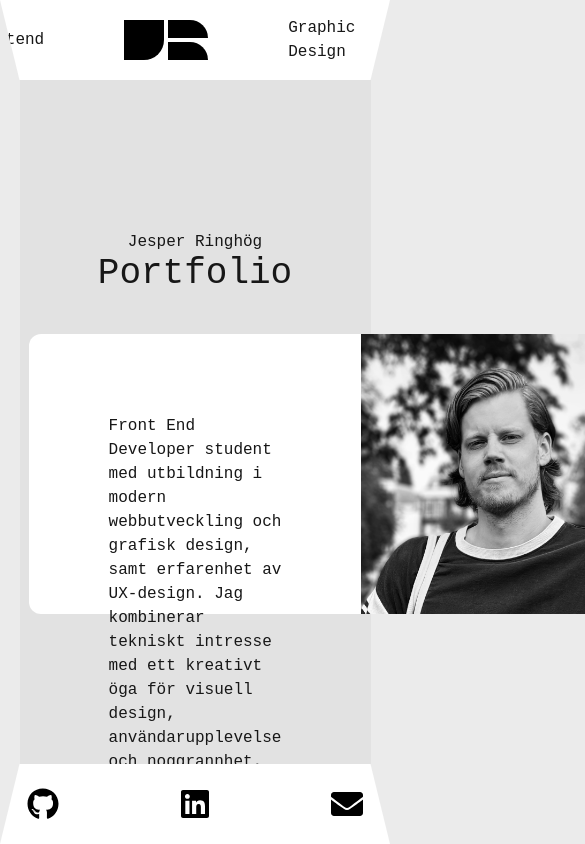
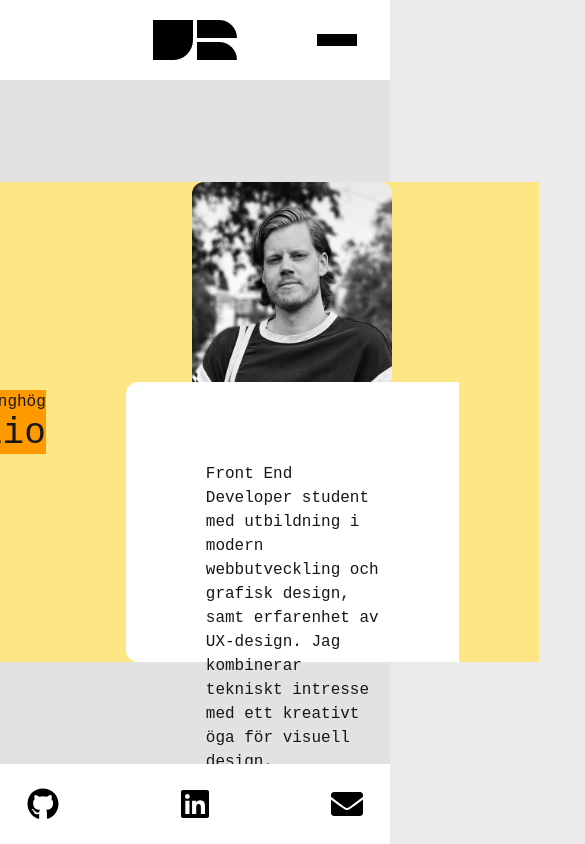
Before and after one commit to jesperringhog/the-portfolio, a Next.js app: page / in a window 390 px wide. Shown: the top 844 px of the page, 585 px wide, since content can reach past the window. Built offline with nearby package versions, Linux system fonts and the light colour scheme.

Commit message:
added dropdown meny for smaller devices

```diff
--- a/app/components/footer/Footer.tsx
+++ b/app/components/footer/Footer.tsx
@@ -2,7 +2,7 @@ import { FaEnvelope, FaGithub, FaLinkedin } from "react-icons/fa";
 import { IconComponent } from "./Icon";
 
 export const Footer = () => (
-    <footer id="contact" className="flex justify-center items-center footer-shape h-20 bg-white">
+    <footer id="contact" className="flex justify-center items-center h-20 bg-white xl:[clip-path:polygon(0%_100%,100%_100%,95%_0%,5%_0%)]">
       <div className="flex gap-20">
         <IconComponent href="https://github.com/jesperringhog" reactIcon={FaGithub} />
         <IconComponent href="https://www.linkedin.com/in/jesper-ringh%C3%B6g-649104125/" reactIcon={FaLinkedin} />
--- /dev/null
+++ b/app/components/header/DropDownBtn.tsx
@@ -0,0 +1,21 @@
+"use client";
+
+type DropDownBtnProps = {
+  open: boolean;
+  openMenu: (open: boolean) => void;
+};
+
+export const DropDownBtn = ({ open, openMenu }: DropDownBtnProps) => (
+  <button
+    className="h-full flex-1 cursor-pointer xl:hidden"
+    onClick={() => {
+      openMenu(!open);
+    }}
+  >
+    <div className={`h-full flex flex-col justify-center hover:justify-between ${open ? "" : ""}`}>
+      <div className="w-10 h-1 bg-black"></div>
+      <div className="w-10 h-1 bg-black"></div>
+      <div className="w-10 h-1 bg-black"></div>
+    </div>
+  </button>
+);
--- /dev/null
+++ b/app/components/header/DropDownMenu.tsx
@@ -0,0 +1,27 @@
+"use client";
+
+import Link from "next/link";
+
+type DropDownMenuProps = {
+  openMenu: boolean;
+};
+
+export const DropDownMenu = ({ openMenu }: DropDownMenuProps) => {
+  return (
+    openMenu && (
+      <div className="flex justify-center">
+        <ul className="w-full flex flex-col items-center gap-5 bg-white p-10 absolute top-20 xl:hidden">
+          <li className="hover:font-bold">
+            <Link href={"/frontend"}>Frontend</Link>
+          </li>
+          <li className="hover:font-bold">
+            <Link href={"/graphicdesign"}>Graphic Design</Link>
+          </li>
+          <li className="hover:font-bold">
+            <Link href={"/contact"}>Contact</Link>
+          </li>
+        </ul>
+      </div>
+    )
+  );
+};
--- a/app/components/header/Header.tsx
+++ b/app/components/header/Header.tsx
@@ -1,15 +1,44 @@
 "use client";
+
+import { useState } from "react";
+import { DropDownBtn } from "./DropDownBtn";
 import { JrLogo } from "./JrLogo";
 import { NavBtn } from "./NavBtn";
+import { DropDownMenu } from "./DropDownMenu";
 
-export const Header = () => (
-  <header className="header-shape h-20 p-5 bg-white">
-    <nav className="flex gap-20 justify-center items-center w-full max-h-10">
-      <div className="flex-1"></div>
-      <NavBtn href="/frontend" children="Frontend" activeClass="rounded-full cursor-default" defaultClass="focus:rounded-l-full"/>
-      <JrLogo />
-      <NavBtn href="/graphicdesign" children="Graphic Design" activeClass="rounded-full hover:rounded-none" defaultClass="focus:rounded-r-full"/>
-      <NavBtn href="/contact" children="Contact" defaultClass="focus:rounded-l-full" />
-    </nav>
-  </header>
-);
+export const Header = () => {
+  const [open, setOpen] = useState(false);
+
+  const openMenu = (open: boolean) => setOpen(open);
+
+  return (
+    <>
+      <header className="h-20 p-5 bg-white xl:[clip-path:polygon(0%_0%,100%_0%,95%_100%,5%_100%)]">
+        <nav className="w-full h-full flex gap-20 justify-center items-center max-h-10">
+          <div className="flex-1">
+          </div>
+          <NavBtn
+            href="/frontend"
+            children="Frontend"
+            activeClass="rounded-full cursor-default"
+            defaultClass="focus:rounded-l-full"
+          />
+          <JrLogo />
+          <NavBtn
+            href="/graphicdesign"
+            children="Graphic Design"
+            activeClass="rounded-full hover:rounded-none"
+            defaultClass="focus:rounded-r-full"
+          />
+          <NavBtn
+            href="/contact"
+            children="Contact"
+            defaultClass="focus:rounded-l-full"
+          />
+          <DropDownBtn open={open} openMenu={openMenu} />
+        </nav>
+      </header>
+      <DropDownMenu openMenu={open} />
+    </>
+  );
+};
--- a/app/components/header/NavBtn.tsx
+++ b/app/components/header/NavBtn.tsx
@@ -22,7 +22,7 @@ export const NavBtn = ({
   return (
     <Link
       href={href}
-      className={`flex flex-1 justify-center items-center h-10
+      className={`hidden xl:flex flex-1 justify-center items-center h-10
       duration-300 ease-in-out ${
         isActive
           ? `bg-black text-white font-medium ${activeClass}`
--- a/app/globals.css
+++ b/app/globals.css
@@ -26,13 +26,3 @@ body {
   scroll-behavior: smooth;
   transition: 0.5s;
 }
-
-@layer utilities {
-  .header-shape {
-    clip-path: polygon(0% 0%, 100% 0%, 95% 100%, 5% 100%);
-  }
-
-  .footer-shape {
-    clip-path: polygon(0% 100%, 100% 100%, 95% 0%, 5% 0%);
-  }
-}
--- a/app/layout.tsx
+++ b/app/layout.tsx
@@ -1,8 +1,9 @@
 import type { Metadata } from "next";
-import { Geist, Geist_Mono, Water_Brush } from "next/font/google";
+// import { Geist, Geist_Mono, Water_Brush } from "next/font/google";
 import "./globals.css";
 import { Header } from "./components/header/Header";
 import { Footer } from "./components/footer/Footer";
+import { DropDownMenu } from "./components/header/DropDownMenu";
 
 // const geistSans = Geist({
 //   variable: "--font-geist-sans",
@@ -10,15 +11,9 @@ import { Footer } from "./components/footer/Footer";
 // });
 
 // const geistMono = Geist_Mono({
-  //   variable: "--font-geist-mono",
-  //   subsets: ["latin"],
-  // });
-
-  // const waterBrush = Water_Brush({
-  //   style: "normal",
-  //   weight: "400",
-  //   subsets: ["latin"]
-  // });
+//   variable: "--font-geist-mono",
+//   subsets: ["latin"],
+// });
 
 export const metadata: Metadata = {
   title: "Create Next App",
@@ -30,15 +25,13 @@ export default function RootLayout({
 }: Readonly<{
   children: React.ReactNode;
 }>) {
+
   return (
-    <html
-      lang="en"
-      className={`h-full antialiased`}
-    >
+    <html lang="en" className={`h-full antialiased`}>
       <body className="h-full flex flex-col">
         <Header />
         <div className="flex flex-col flex-1 font-sans dark:bg-black">
-          <main className="flex-1 mx-[5%] bg-[#e2e2e2] dark:bg-black sm:items-start">
+          <main className="flex-1 xl:mx-[5%] bg-[#e2e2e2] dark:bg-black sm:items-start">
             {children}
           </main>
         </div>
@@ -46,4 +39,4 @@ export default function RootLayout({
       </body>
     </html>
   );
-};
+}
--- a/app/page.tsx
+++ b/app/page.tsx
@@ -3,11 +3,17 @@
 export default function Home() {
   return (
     <section className="h-full flex flex-1 flex-col justify-center items-center gap-10">
-      <div className="flex flex-col items-center">
+      <div className="flex xl:flex-col items-center bg-amber-200">
+      <div className="flex flex-col items-end xl:items-center bg-amber-500">
         <h2>Jesper Ringhög</h2>
         <h1 className="text-4xl font-medium">Portfolio</h1>
       </div>
-      <div className="flex mx-20">
+      <div className="flex flex-col justify-center items-center xl:flex-row-reverse mx-20">
+        <img
+          src="profilbild.jpg"
+          alt="Jesper Ringhög"
+          className="size-50 xl:size-70 rounded-t-xl xl:rounded-tl-none xl:rounded-r-xl"
+        />
         <div className="bg-white p-20 rounded-l-xl max-h-70">
           <p>
             Front End Developer student med utbildning i modern webbutveckling
@@ -18,11 +24,7 @@ export default function Home() {
             drivkraft är att lösa problem och förverkliga idéer.
           </p>
         </div>
-        <img
-          src="profilbild.jpg"
-          alt="Jesper Ringhög"
-          className="size-70 rounded-r-xl"
-        />
+        </div>
       </div>
     </section>
   );
```
